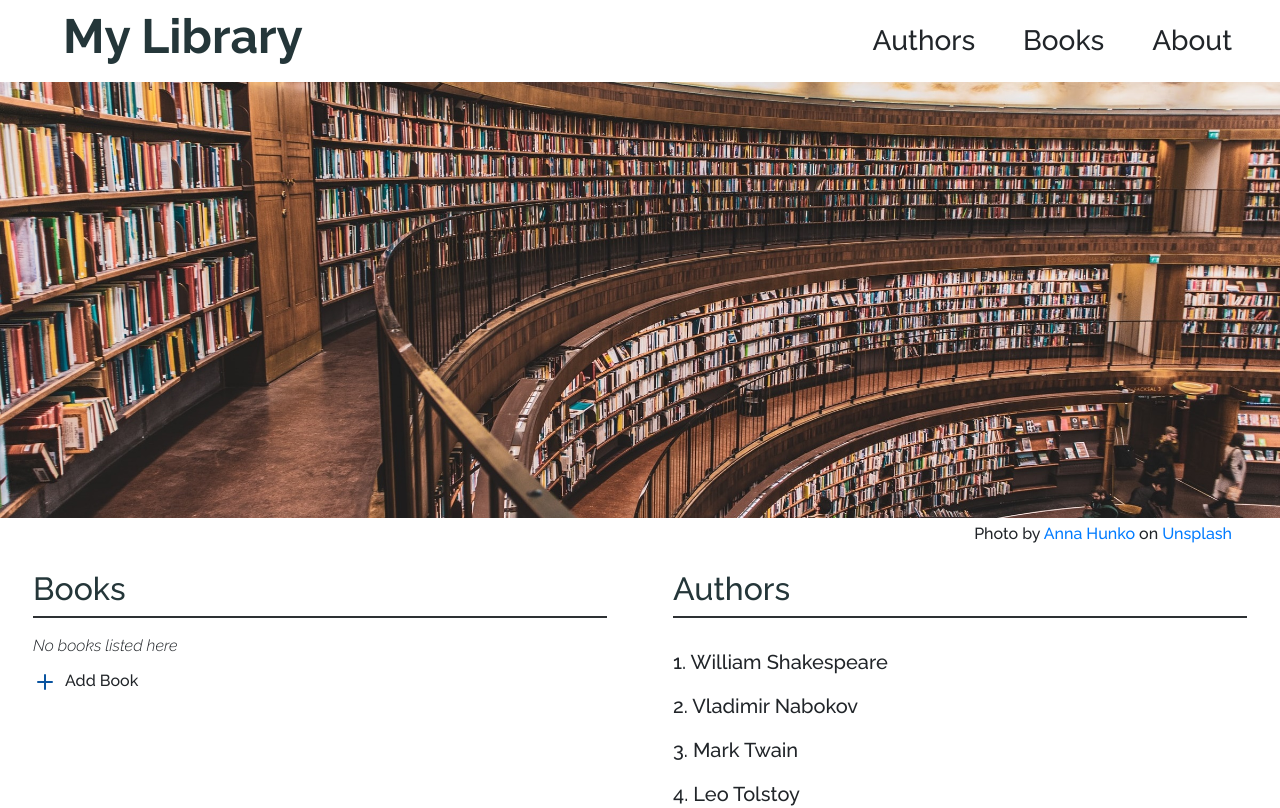
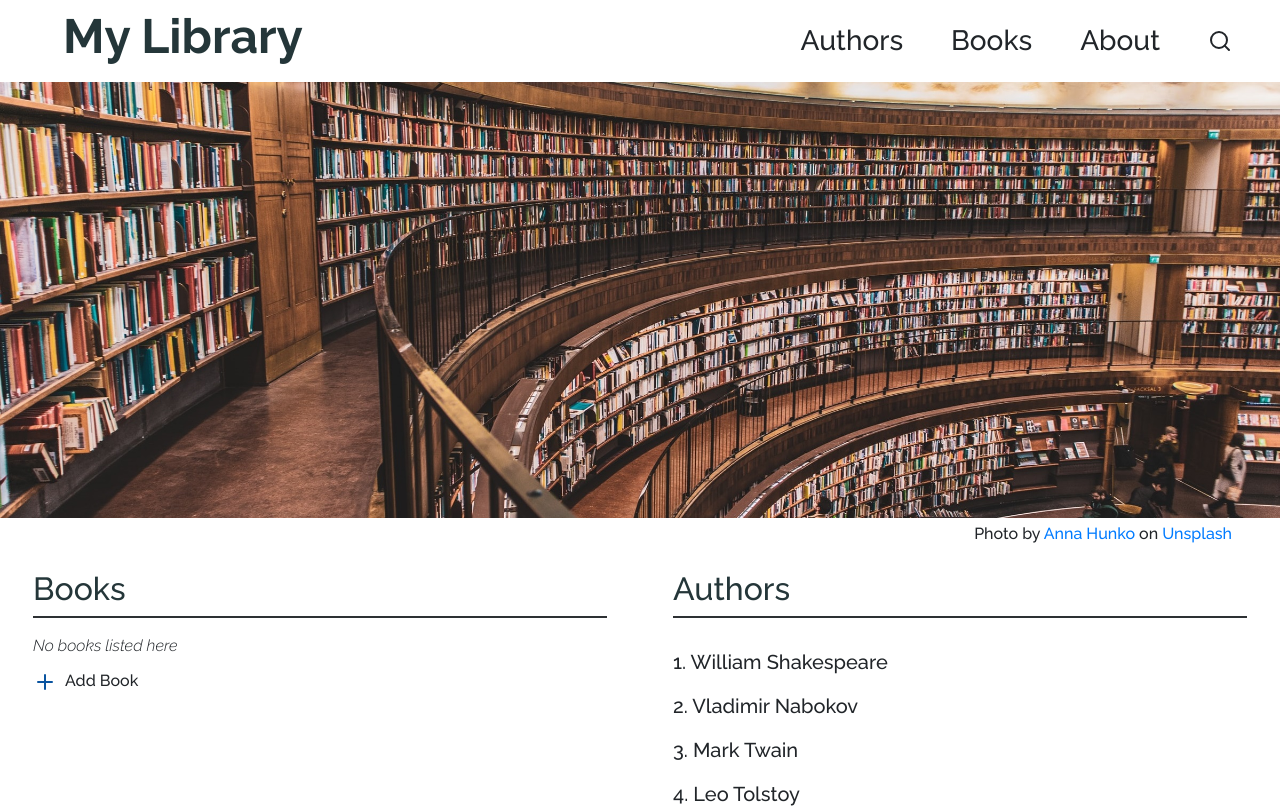
Before and after one commit to sriyabro/My-Library-App, a React (Create React App) app: page / in a window 1280 px wide. Shown: the top 808 px of the page. Built offline with nearby package versions, Linux system fonts and the light colour scheme; data requests are answered from the project's data file.

Commit message:
search icon added to header

```diff
--- a/src/components/HeaderNavBar.tsx
+++ b/src/components/HeaderNavBar.tsx
@@ -1,6 +1,7 @@
 import React from 'react';
 import {Col, Row} from "react-bootstrap";
 import {useHistory} from "react-router-dom";
+import {Search} from "react-feather";
 
 const HeaderNavBar: React.FC = () => {
   const history = useHistory();
@@ -19,6 +20,7 @@ const HeaderNavBar: React.FC = () => {
           <h3 className="nav ml-5" onClick={() => handleNavClicked('authors')}>Authors</h3>
           <h3 className="nav ml-5" onClick={() => handleNavClicked('books')}>Books</h3>
           <h3 className="nav ml-5" onClick={() => handleNavClicked('about')}>About</h3>
+          <Search className="nav ml-5"/>
         </Col>
       </Row>
     </React.Fragment>
```
